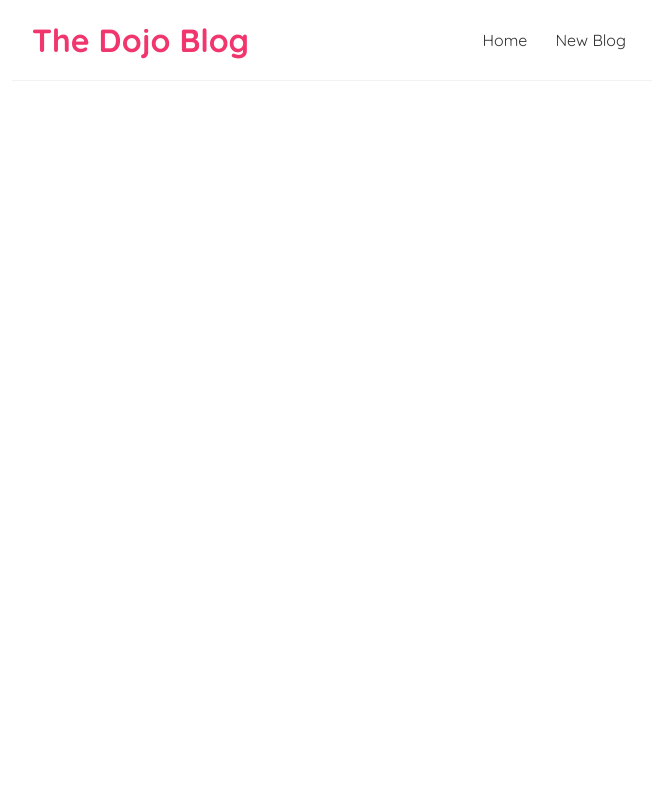
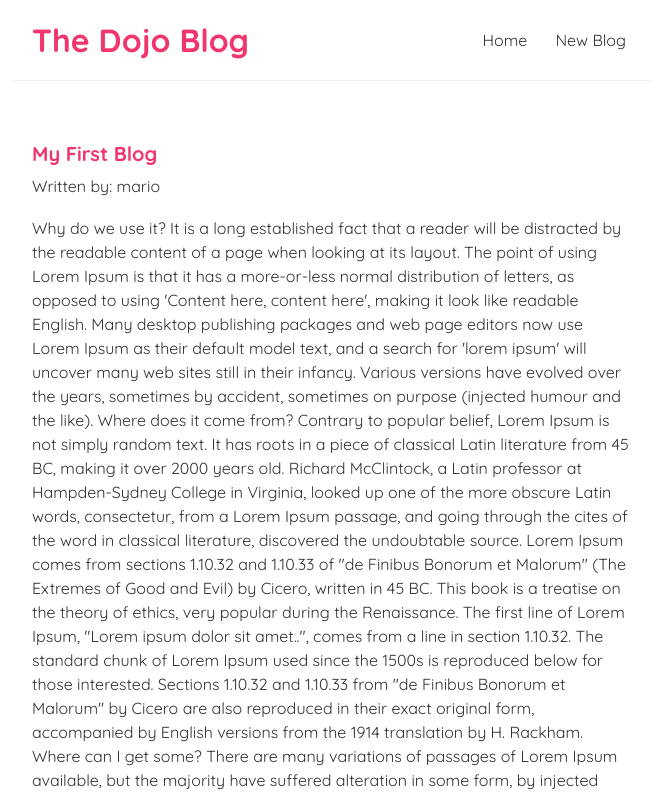
Before and after one commit to afide26/dojo-blog, a React (Create React App) app: page /blogs/1 in a window 1280 px wide. Shown: the top 796 px of the page, without its empty margins (308-967 px from the left). Built offline with nearby package versions, Linux system fonts and the light colour scheme; data requests are answered from the project's data file.

Commit message:
Add styling to blog details page

```diff
--- a/src/App.js
+++ b/src/App.js
@@ -3,6 +3,7 @@
 import Home from './Views/Home';
 import Create from './Views/Create';
 import {BrowserRouter as Router, Route, Switch} from 'react-router-dom';
+import BlogDetails from './Views/BlogDetails';
 
 function App() {
 
@@ -18,6 +19,9 @@
           <Route path='/create'>
             <Create/>
           </Route>
+          <Route path='/blogs/:id'>
+            <BlogDetails/>
+          </Route>
         </Switch>
 
         </div>
--- /dev/null
+++ b/src/Views/BlogDetails.js
@@ -0,0 +1,24 @@
+import { useParams } from "react-router";
+import useFetch from "../Custom_Hooks/useFetch";
+
+const BlogDetails = () => {
+    const{id} = useParams();
+    const {data: blog, error, isPending} = useFetch(`http://localhost:8000/blogs/${id}`)
+    return (
+        <div className="blog-details">
+            {isPending && <div>Loading...</div>}
+            {error && <div>{error}</div>}
+
+            {/* When blog is available */}
+            {blog && (
+                <article>
+                    <h2>{blog.title}</h2>
+                    <p>Written by: {blog.author}</p>
+                    <div>{blog.body}</div>
+                </article>
+            )}
+        </div>
+    );
+}
+
+export default BlogDetails;
--- a/src/Views/BlogList.js
+++ b/src/Views/BlogList.js
@@ -1,3 +1,5 @@
+import { Link } from "react-router-dom";
+
 const BlogList = ({blogs, title}) => {
 
     return (
@@ -6,8 +8,10 @@
             {
                 blogs.map((blog)=>(
                     <div className="blog-preview" key={blog.id}>
+                    <Link to={`/blogs/${blog.id}`}>
                         <h2>{blog.title}</h2>
                         <p className="author">{blog.author}</p>
+                    </Link>
                     </div>
                 ))
             }
--- a/src/index.css
+++ b/src/index.css
@@ -61,3 +61,29 @@
 .author:first-letter{
   text-transform: capitalize;
 }
+
+.blog-preview a{
+  cursor:pointer;
+  text-decoration: none;
+}
+
+/* blog details page */
+.blog-details h2{
+  font-size: 20px;
+  color:#f1356d;
+  margin-bottom: 10px;
+}
+
+.blog-details div{
+  margin: 20px 0;
+  line-height: 1.5;
+}
+
+.blog-details button{
+  background: #f1356d;
+  color: #fff;
+  border:0;
+  padding: 8px;
+  border-radius: 2px;
+  cursor: pointer;
+}
```
Also changed, not shown: 1 other file (tests, documents, lock files or other folders).
